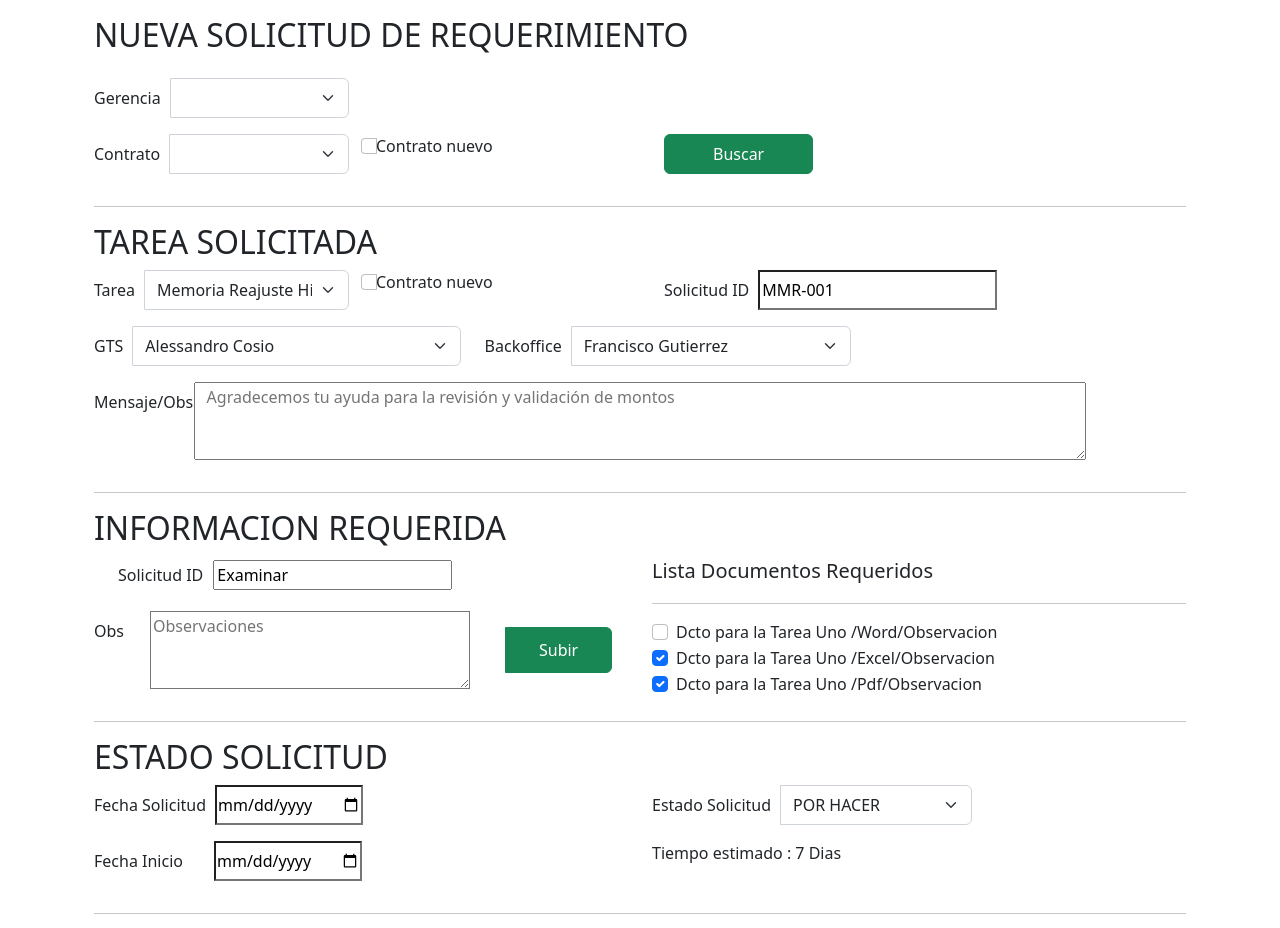
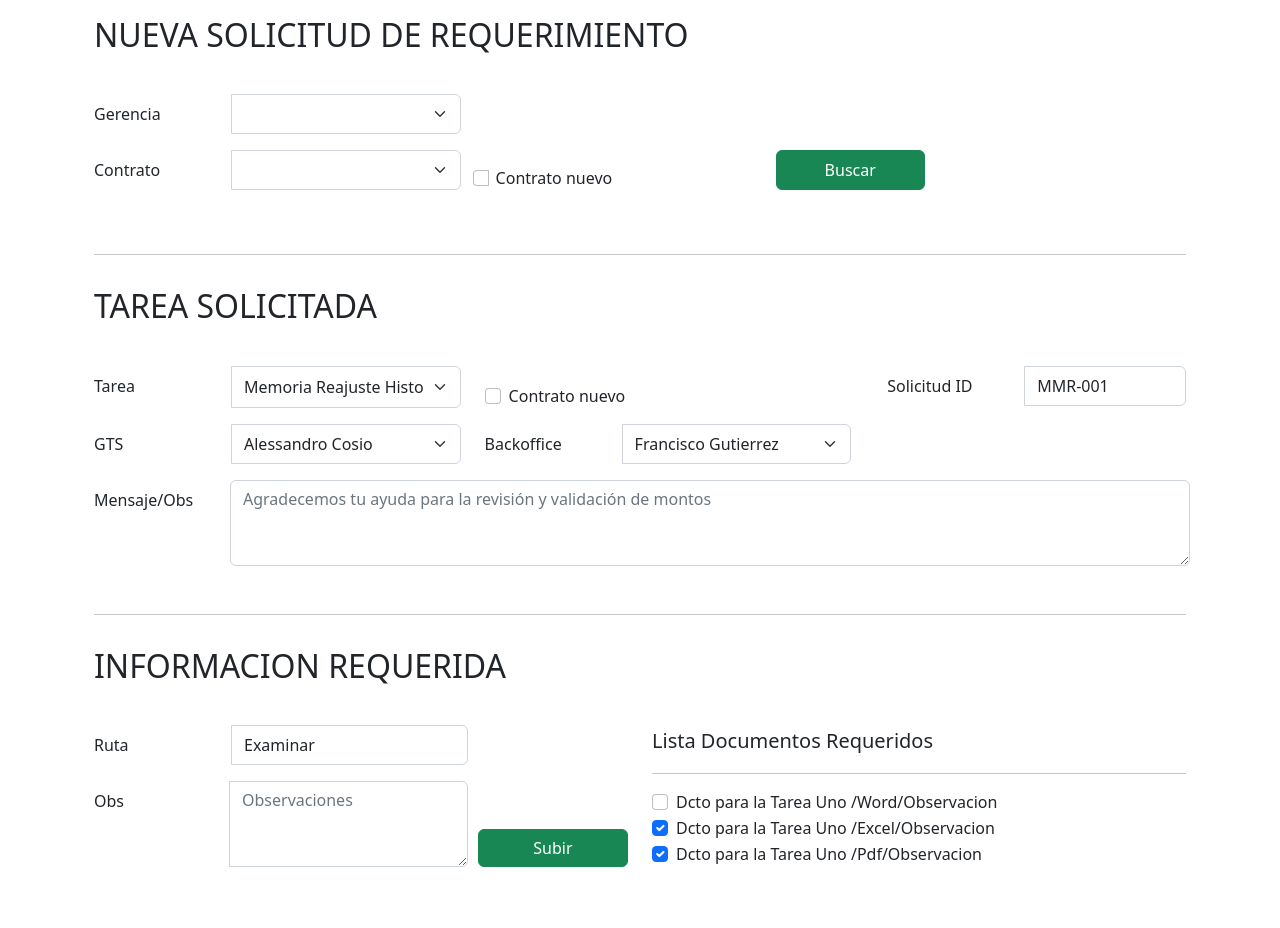
Before and after one commit to xaviBazalar/sistemaAdmin, an Angular app: page /nuevaSolicitud in a window 1280 px wide. Shown: the top 928 px of the page. Built offline with nearby package versions, Linux system fonts and the light colour scheme.

Commit message:
fix styles 12082022-19:49

```diff
--- a/src/app/app.component.html
+++ b/src/app/app.component.html
@@ -1,7 +1,7 @@
 
 <div class="container">
 
- <router-outlet></router-outlet>
+<router-outlet></router-outlet>
 
 
 
--- a/src/app/components/nueva-solicitud/nueva-solicitud.component.css
+++ b/src/app/components/nueva-solicitud/nueva-solicitud.component.css
@@ -0,0 +1,14 @@
+.box-check{
+    display: flex;
+    align-items: self-end;
+}
+
+.box-check input{
+    margin-right: 8px;
+    bottom: 4px;
+    position: relative;
+}
+
+.input-group label{
+    width: 128px;
+}
--- a/src/app/components/nueva-solicitud/nueva-solicitud.component.html
+++ b/src/app/components/nueva-solicitud/nueva-solicitud.component.html
@@ -1,10 +1,10 @@
 <div class="container">
 
-    <div class="py-3">
+    <div class="py-3 mb-3">
         <h2>NUEVA SOLICITUD DE REQUERIMIENTO</h2>
     </div>
     <div class="row">
-        <div class="col-3 input-group mb-3" style="width: 25%;">
+        <div class="col-3 input-group mb-3" style="width: 35%;">
             <label for="basic-url" class="form-label" style="margin-right: 10px;margin-top: 8px;">Gerencia</label>
             <select class="form-select" >
                 <option selected></option>
@@ -14,8 +14,8 @@
             </select>
         </div>
     </div>
-    <div class="row">
-        <div class="col-3 input-group mb-3" style="width: 25%;">
+    <div class="row mb-5">
+        <div class="col-3 input-group mb-3" style="width: 35%;">
             <label for="basic-url" class="form-label" style="margin-right: 10px;margin-top: 8px;">Contrato</label>
             <select class="form-select" >
                 <option selected></option>
@@ -25,20 +25,20 @@
             </select>
 
         </div>
-        <div class="input-group mb-3 form-check" style="width: 25%;">
+        <div class="input-group mb-3 form-check box-check" style="width: 25%;">
             <input type="checkbox" class="form-check-input"id="exampleCheck1">
             <label class="form-check-label" for="exampleCheck1">Contrato nuevo</label>
         </div>
-        <div  class="input-group mb-3 form-check" style="width: 25%;">
+        <div  class="input-group mb-3 form-check " style="width: 40%;">
             <button type="submit" class="btn btn-success  px-5">Buscar</button>
         </div>
     </div>
     <hr>
-    <div>
+    <div class="py-3 mb-3">
         <h2>TAREA SOLICITADA</h2>
     </div>
-    <div class="row">
-        <div class="col-3 input-group mb-3" style="width: 25%;">
+    <div class="row mb-3" >
+        <div class="col-3 input-group" style="width: 35%;">
             <label for="basic-url" class="form-label" style="margin-right: 10px;margin-top: 8px;">Tarea</label>
             <select class="form-select" >
                 <option selected>Memoria Reajuste Historico</option>
@@ -48,18 +48,18 @@
             </select>
 
         </div>
-        <div class="input-group mb-3 form-check" style="width: 25%;">
+        <div class="input-groupform-check box-check" style="width: 35%;">
             <input type="checkbox" class="form-check-input"id="exampleCheck1">
             <label class="form-check-label" for="exampleCheck1">Contrato nuevo</label>
         </div>
-        <div  class="input-group mb-3 form-check" style="width: 50%;">
+        <div  class="input-group form-check" style="width: 30%;">
             <label for="basic-url" class="form-label" style="margin-right: 10px;margin-top: 8px;">Solicitud ID</label>
-            <input  class="form-input" type="text"  value="MMR-001">
+            <input  class="form-control" type="text"  value="MMR-001">
 
         </div>
     </div>
-    <div class="row">
-        <div class="col-3 input-group mb-3" style="width: 35%;">
+    <div class="row mb-3">
+        <div class="col-3 input-group" style="width: 35%;">
             <label for="basic-url" class="form-label" style="margin-right: 10px;margin-top: 8px;">GTS</label>
             <select class="form-select" >
                 <option selected>Alessandro Cosio</option>
@@ -69,7 +69,7 @@
             </select>
 
         </div>
-        <div class="col-3 input-group mb-3" style="width: 35%;">
+        <div class="col-3 input-group" style="width: 35%;">
             <label for="basic-url" class="form-label" style="margin-right:10px;margin-top: 8px;">Backoffice</label>
             <select class="form-select" >
                 <option selected>Francisco Gutierrez</option>
@@ -82,31 +82,31 @@
 
     </div>
 
-    <div class="row" >
-        <div class="col-2 input-group mb-3 " style="width: 10%;">
-            <label for="basic-url" class="form-label" style="margin-right: 10px;margin-top: 8px;">Mensaje/Obs</label>
-        </div>
-        <textarea class="form-textarea mb-3 input-group" name="" id="basic-url" cols="10" rows="3"  style="width: 80%;"  placeholder="Agradecemos tu ayuda para la revisión y validación de montos"></textarea>
+    <div class="row mb-5" >
+        <label for="basic-url" class="form-label" style="margin-right: 10px;margin-top: 8px;width: 138px;">Mensaje/Obs</label>
+        <textarea class="form-control" name="" id="basic-url" cols="10" rows="3"  style="width: 86%;"  placeholder="Agradecemos tu ayuda para la revisión y validación de montos"></textarea>
     </div>
     <hr>
-    <div>
+    <div class="py-3 mb-3">
         <h2>INFORMACION REQUERIDA</h2>
     </div>
 
-    <div class="row">
-        <div class="col-6 " >
-            <div  class=" mb-3 form-check" style="width: 100%;">
-                <label for="basic-url" class="form-label" style="margin-right: 10px;margin-top: 8px;">Solicitud ID</label>
-                <input  class="form-input" type="text"  value="Examinar" id="basic-url">
+    <div class="row mb-5">
+        <div class="col-6" style="display: flex;flex-wrap: wrap;align-items: self-end;">
+            <div class="col-3 input-group mb-3" style="width: 70%;">
+                <label for="basic-url" class="form-label" style="margin-right: 10px;margin-top: 8px;">Ruta</label>
+                <input  class="form-control" type="text"  value="Examinar" id="basic-url">
             </div>
-            <div class="input-group mb-3 d-flex justify-content-between "style="width: 100%;" >
+            <div class="col-3  input-group mb-3" style="width: 70%;" >
                 <label for="basic-url" class="form-label" style="margin-right: 8px;margin-top: 8px;">Obs</label>
-                <textarea class="form-textarea " name="" id="basic-url" cols="10" rows="3"  style="width: 60%;"  placeholder="Observaciones"></textarea>
-                <button type="submit" class="btn btn-success  m-3" style="width: 20%;">Subir</button>
+                <textarea class="form-control " name="" id="basic-url" cols="10" rows="3"  placeholder="Observaciones"></textarea>
+
+            </div>
+            <div class="col-3  input-group mb-3" style="width: 30%;" >
+                <button type="submit" class="btn btn-success" style="width: 100%;margin-left: 10px;">Subir</button>
             </div>
 
         </div>
-
         <div class="col-6" >
             <h5 class="py-1">Lista Documentos Requeridos</h5>
             <hr>
@@ -132,25 +132,21 @@
 
         </div>
     </div>
+
+
+
     <hr>
-    <div>
+    <div class="py-3 mb-3">
         <h2>ESTADO SOLICITUD</h2>
     </div>
     <div class="row">
 
 
-        <div class="col-6" >
-            <div class="col-3 input-group mb-3" style="width: 60%;">
+
+            <div class="col-3 input-group mb-3" style="width: 35%;">
                 <label for="basic-url" class="form-label" style="margin-right: 10px;margin-top: 8px;">Fecha Solicitud</label>
-                <input type="date" name="" id="">
+                <input class="form-control" type="date" name="" id="">
             </div>
-            <div class="col-3 input-group mb-3" style="width: 60%;">
-                <label for="basic-url" class="form-label" style="margin-right: 32px;margin-top: 8px;">Fecha Inicio</label>
-                <input type="date" name="" id="">
-            </div>
-
-        </div>
-        <div class="col-6" >
             <div class="col-3 input-group mb-3" style="width: 60%;">
                 <label for="basic-url" class="form-label" style="margin-right: 10px;margin-top: 8px;">Estado Solicitud</label>
                 <select class="form-select" >
@@ -160,20 +156,22 @@
                     <option value="3">Three</option>
                 </select>
             </div>
+    </div>
+    <div class="row">
+            <div class="col-3 input-group mb-3" style="width: 35%;">
+                <label for="basic-url" class="form-label" style="margin-right: 10px;margin-top: 8px;">Fecha Inicio</label>
+                <input class="form-control" type="date" name="" id="">
+            </div>
             <div class="col-3 input-group mb-3" style="width: 60%;">
                 <p >Tiempo estimado : 7 Dias</p>
             </div>
+    </div>
 
-
-        </div>
-    </div>
     <hr>
 
     <div class="d-grid gap-2 d-md-flex justify-content-md-end mb-5">
         <button type="button" class="btn btn-success" disabled>Guardar Solicitud</button>
         <button type="button" class="btn btn-success" >Enviar Solicitud</button>
-
     </div>
 
-
 </div>
```
